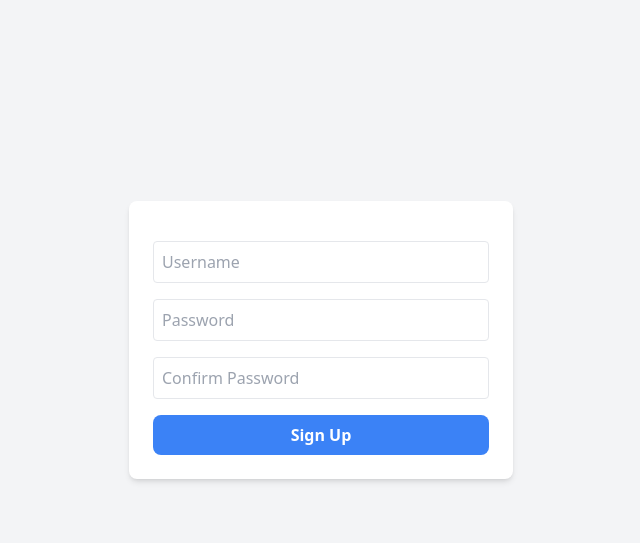
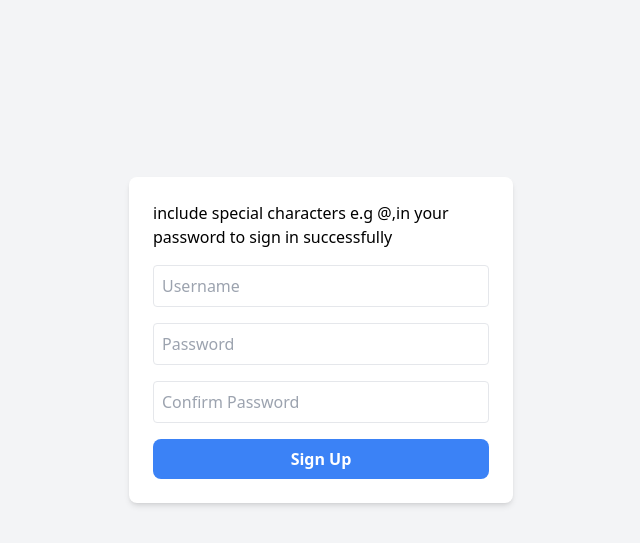
Before and after one commit to Newton-Shivachi/portalhome, a Django app: page /signup/ in a window 1280 px wide. Shown: the part 140-683 px from the top of the page, without its empty margins (319-959 px from the left). Run offline with Django 5.2, Linux system fonts and the light colour scheme; some libraries are stand-ins or nearby versions.

Commit message:
Update signup.html

```diff
--- a/houses/templates/houses/signup.html
+++ b/houses/templates/houses/signup.html
@@ -3,6 +3,7 @@
 {% block content %}
 <div class="flex items-center justify-center min-h-screen bg-gray-100">
     <div class="bg-white shadow-md rounded-lg p-6 w-full max-w-sm">
+        <p class='text-red text-bold'>include special characters e.g @,in your password to sign in successfully</p>
         <form method="post" class="space-y-4">
             {% csrf_token %}
 
```
